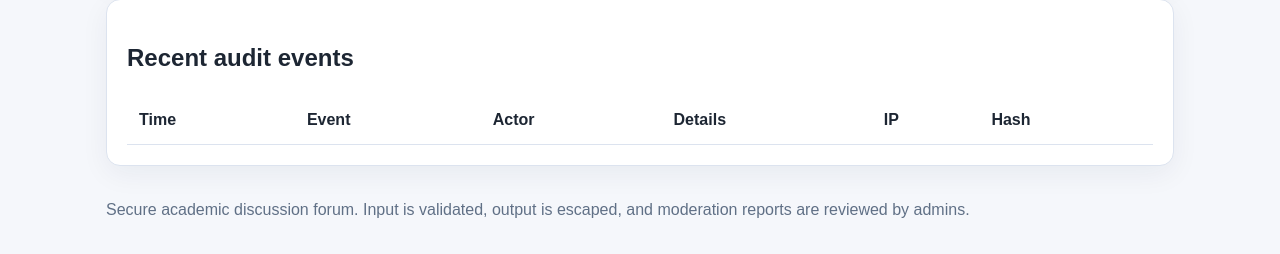
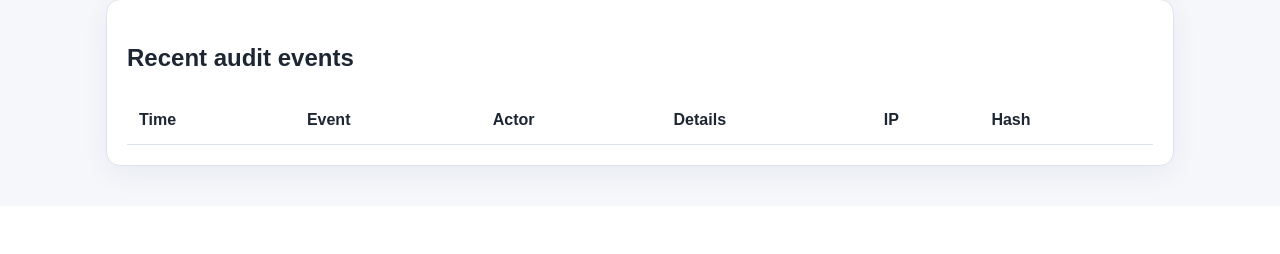
Before and after one commit to teoks/SITsecure2516, a Flask app: page /admin/ in a window 1280 px wide. Shown: the part 594-848 px from the top of the page. After the commit the page ends 780 px from the top, so only its background shows below. Run offline with Flask 3, Linux system fonts and the light colour scheme; a user stored in the database is signed in; tables that the repository leaves empty hold one stand-in row (values such as "Sample post"); lists and menus that the app fills with data are empty.

Commit message:
Remove main UI description text

```diff
--- a/app/templates/base.html
+++ b/app/templates/base.html
@@ -45,7 +45,7 @@
     {% block content %}{% endblock %}
 </main>
 <footer class="site-footer">
-    <p>Secure academic discussion forum. Input is validated, output is escaped, and moderation reports are reviewed by admins.</p>
+
 </footer>
 </body>
 </html>
```
